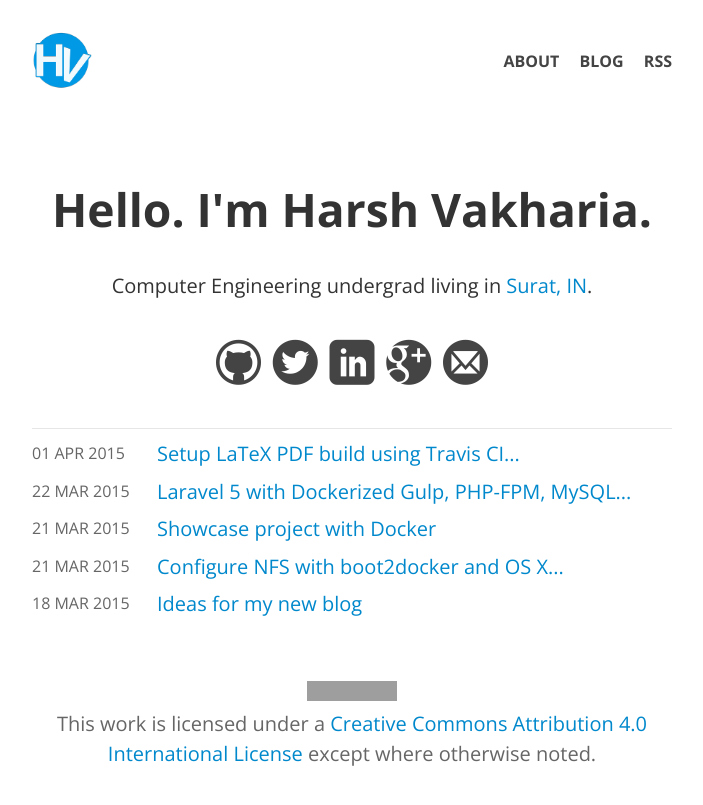
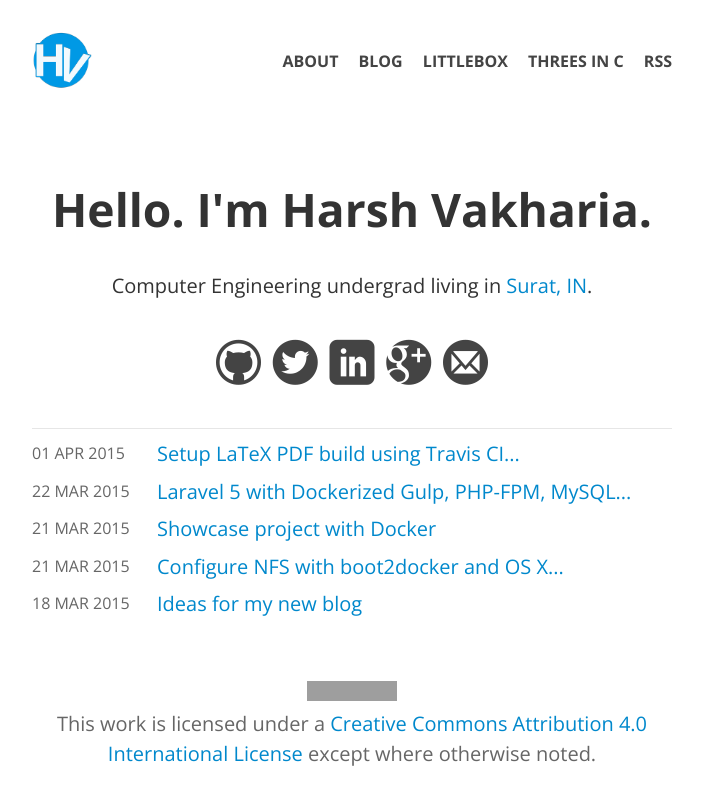
Before and after one commit to hbcbh1999/harshjv.github.io, a Jekyll site: the page built from index.html, in a window 1280 px wide. Shown: the top 805 px of the page, without its empty margins (288-991 px from the left). Built offline with Jekyll 4.4.1, drawn with Linux system fonts in a browser that asks for light colours; Markdown is read by kramdown in place of the engine named in the settings; grey boxes are pictures that could not be loaded.

Commit message:
Update header.html
Add Littlebox and Threes project link

```diff
--- a/_includes/header.html
+++ b/_includes/header.html
@@ -5,6 +5,8 @@
       <ul class="site-nav">
         <li><a href="/about/">About</a>
         <li><a href="/blog/">Blog</a>
+        <li><a href="http://harshjv.github.io/littlebox/">Littlebox</a>
+        <li><a href="http://harshjv.github.io/threes-c/">Threes in C</a>
         <li><a href="/feed.xml">RSS</a>
       </ul>
     </nav>
```
